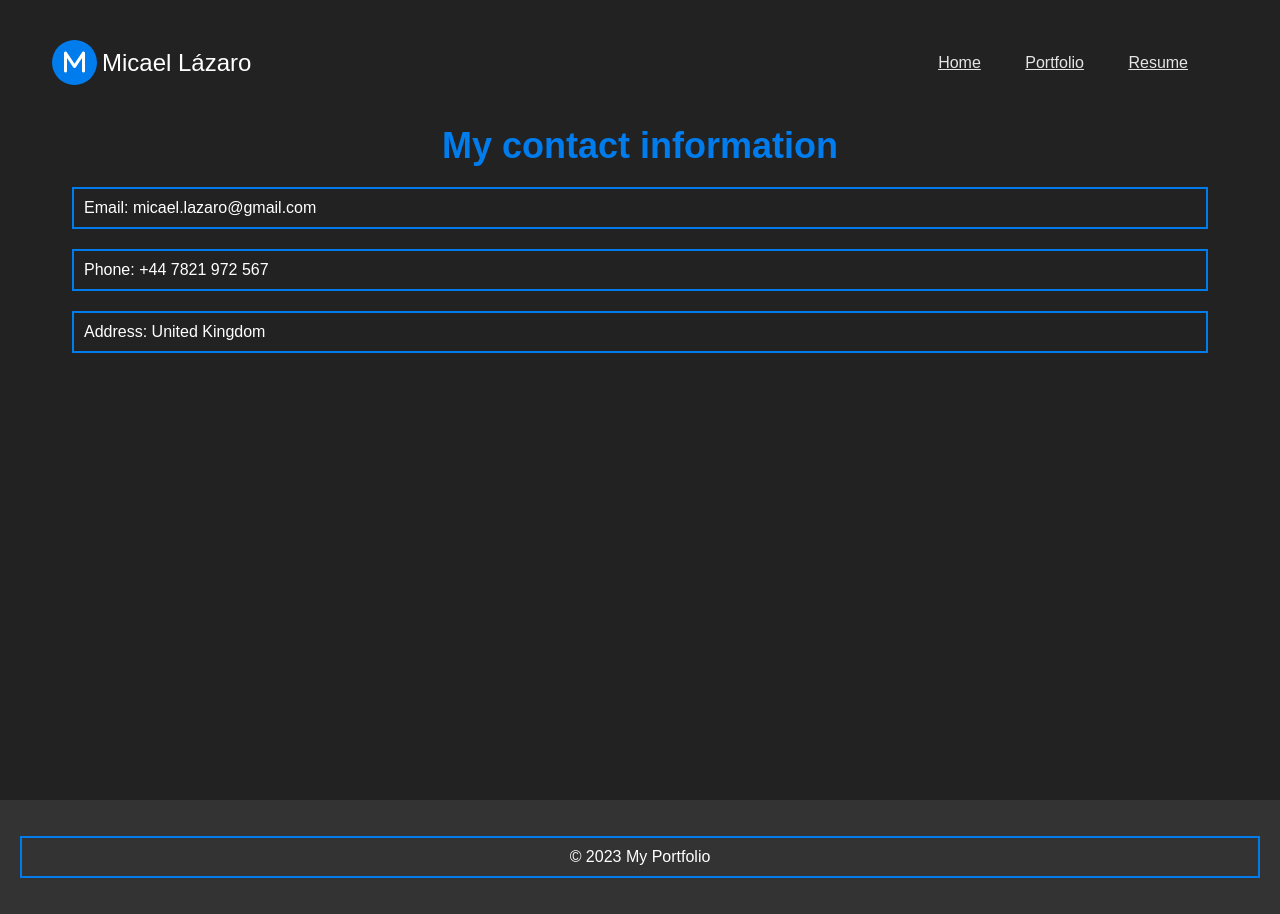
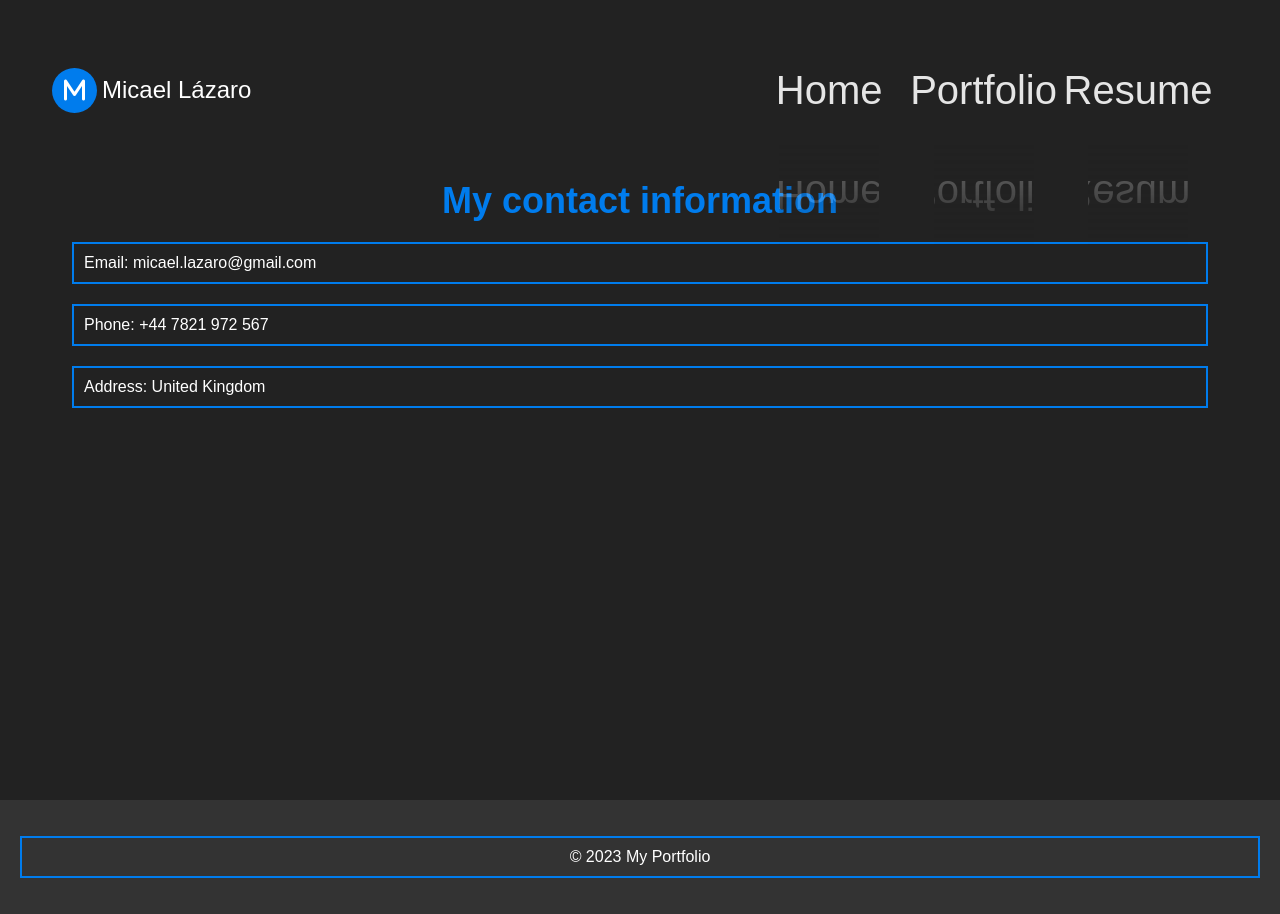
Before and after one commit to Lazarus2179/lazarus2179.github.io, a plain HTML site: page contact.html in a window 1280 px wide. Drawn offline with Linux system fonts and the light colour scheme.

Commit message:
contact html and css updates
contact html and css updates

```diff
--- a/assets/css/contact.css
+++ b/assets/css/contact.css
@@ -1,3 +1,7 @@
+
+
+@import url(https://use.fontawesome.com/releases/v6.4.2/css/all.css);
+
 * {
     box-sizing: border-box;
     padding: 0;
@@ -78,6 +82,42 @@ nav .togglebtn span {
     transition-property: transform, opacity;
 }
 
+a {
+    margin: 0 10px;
+border-radius: 50;
+box-sizing: border-box;
+background: #fff;
+width: 100px;
+height: 100px;
+display: flex;
+justify-content: center;
+align-items: center;
+text-decoration: none;
+transition: 0.5s;
+background: #222;
+color: var(--color);
+font-size: 2.5em;
+-webkit-box-reflect: below 5px linear-gradient(to bottom, rgba(0,0,0,0.0), rgba(0,0,0,0.4));
+}
+a:hover {
+background: var(--color);
+color: #050801;
+box-shadow: 0 0 5px var(--color),
+0 0 25px var(--color),
+0 0 50px var(--color),
+0 0 200px var(--color);
+}
+
+
+
+
+
+
+
+
+
+
+
 nav .navlinks {
     list-style-type: none;
 }
--- a/contact.html
+++ b/contact.html
@@ -25,9 +25,10 @@
                         <span></span>
                     </div>
                     <ul class="navlinks">
-                        <li><a href="index.html">Home</a></li>
-                        <li><a href="portfolio.html">Portfolio</a></li>
-                        <li><a href="resume.html">Resume</a></li>
+                        <li><a href="index.html" style="--color: #4267b2">Home</a></li>
+                        <li><a href="portfolio.html" style="--color: #E1306C">Portfolio</a></li>
+                        <li><a href="resume.html" style="--color: #FF0050">Resume</a></li>
+
                     </ul>
                 </nav>
             </header>
```
